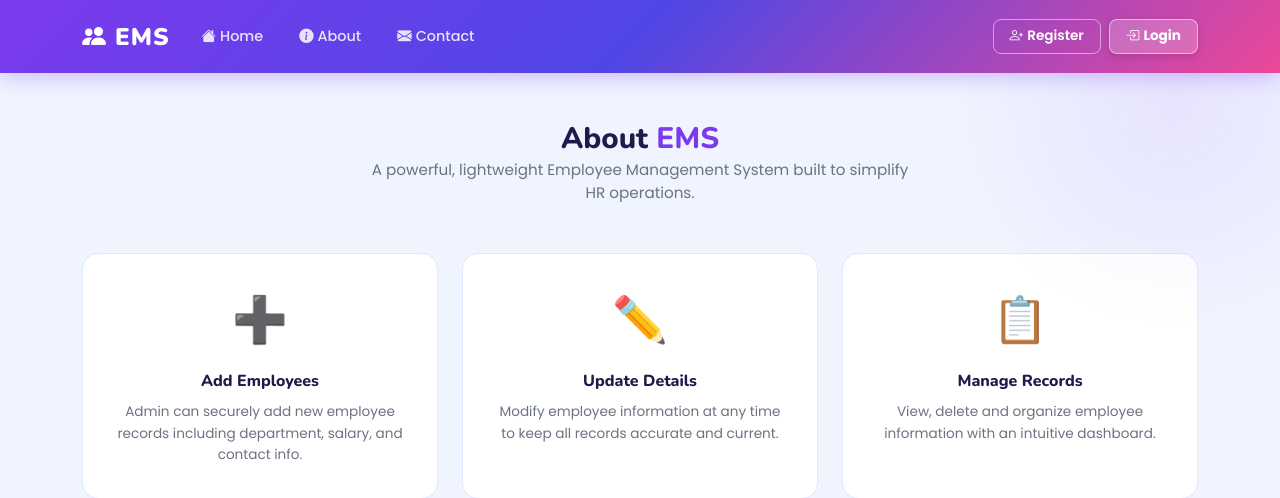
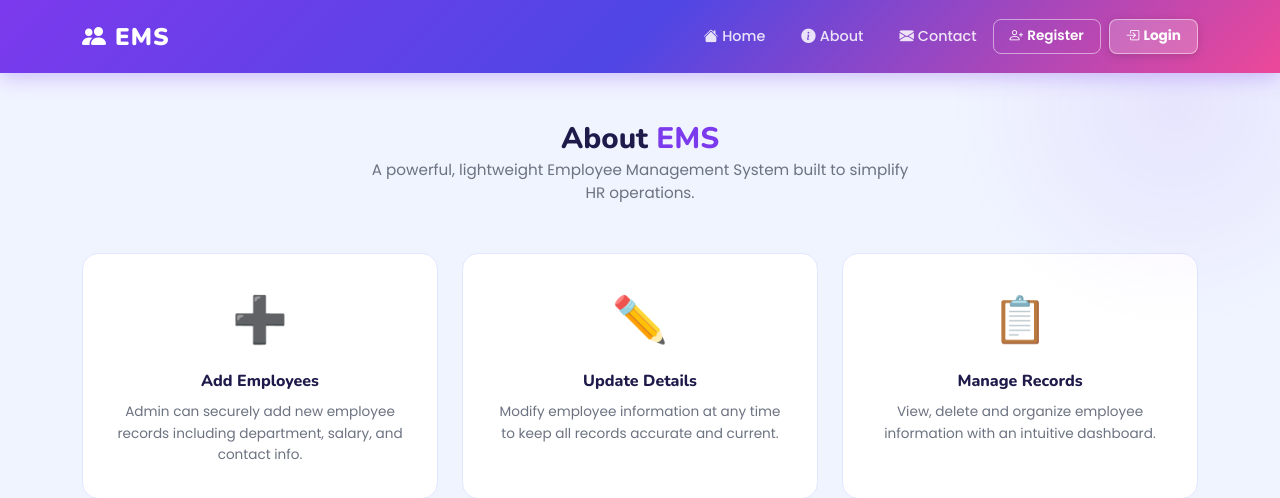
Before and after one commit to vaishnavi150/Employee_management_system, a Flask app: page /about in a window 1280 px wide. Shown: the top 498 px of the page. Run offline with Flask 3, Linux system fonts and the light colour scheme.

Commit message:
navbar items move to the right side

```diff
--- a/templates/base.html
+++ b/templates/base.html
@@ -32,7 +32,7 @@
 
       {% if not session.get('username') %}
       <!-- ════════════ PUBLIC NAVBAR ════════════ -->
-      <ul class="navbar-nav me-auto gap-1 align-items-lg-center">
+      <ul class="navbar-nav ms-auto gap-1 align-items-lg-center">
         <li class="nav-item">
           <a class="nav-link" href="/"><i class="bi bi-house-fill me-1"></i>Home</a>
         </li>
```
